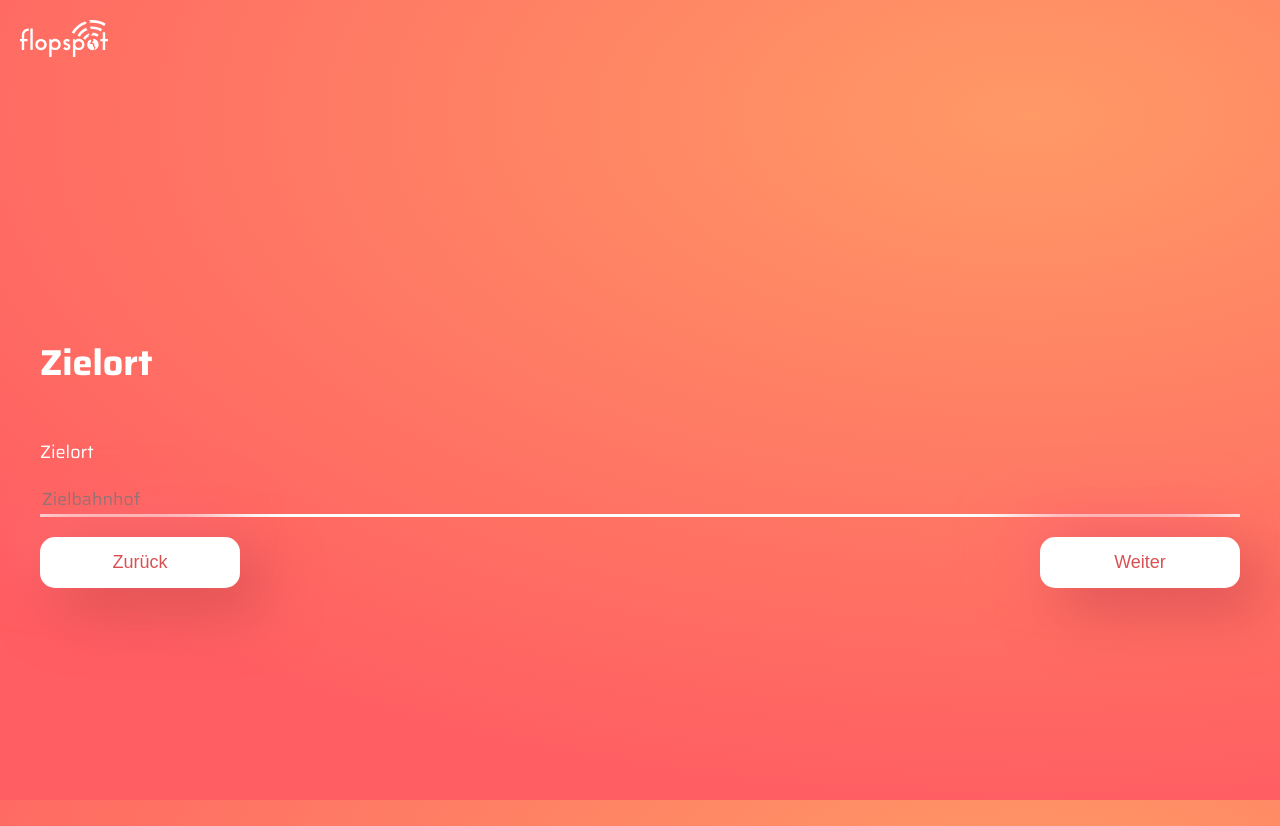
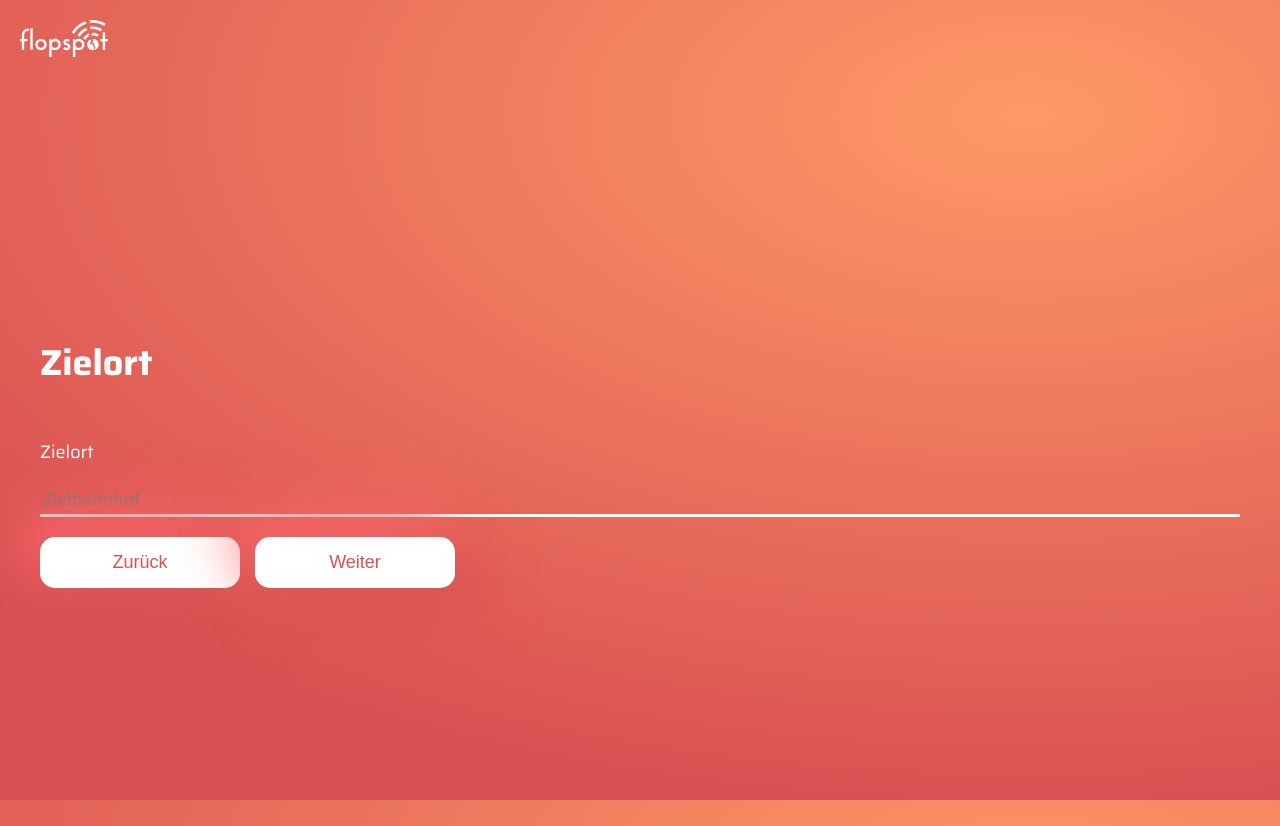
Before and after one commit to sven-ahrens/flopspot-frontend, a Vue app: page /to in a window 1280 px wide. Built offline with nearby package versions, Linux system fonts and the light colour scheme.

Commit message:
Update styles

```diff
--- a/src/assets/styles/modules/pagination.scss
+++ b/src/assets/styles/modules/pagination.scss
@@ -4,7 +4,14 @@
   justify-content: space-between;
   flex-wrap: nowrap;
   margin-top: 20px;
+
   .button {
     width: calc(50% - 50px);
   }
+  @media screen and (min-width: 1200px) {
+    justify-content: normal;
+    button:first-child {
+      margin-right: 15px;
+    }
+  }
 }
--- a/src/assets/styles/utility/_typo.scss
+++ b/src/assets/styles/utility/_typo.scss
@@ -48,11 +48,11 @@ h1 {
 
 body {
   box-sizing: border-box;
-  color: white;
+  color: $flopspot__light;
   font-family: Saira, serif;
   font-size: 18px;
   padding: 20px;
-  background: radial-gradient(104.53% 87.07% at 80.27% 14.41%, #FF9966 0%, #FF5E62 100%);
+  background: radial-gradient(104.53% 87.07% at 80.27% 14.41%, $flopspot__orange 0%, $flopspot_primary__color 100%);
   height: 100vh;
 }
 
@@ -75,11 +75,11 @@ body {
 .button {
   width: 100%;
   max-width: 200px;
-  background: #FFFFFF;
+  background: $flopspot__light;
   box-shadow: 20px 20px 60px #D95053, -20px -20px 60px #FF6C71;
   border: none;
   border-radius: 15px;
-  color: #D95053;
+  color: $flopspot_primary__color;
   text-align: center;
   padding: 15px;
 
@@ -97,7 +97,7 @@ body {
   border: 0;
   border-bottom: 3px solid white;
   background: none;
-  color: black;
+  color: $flopspot__color;
   font-family: Saira, serif;
   font-size: 1.1rem;
 }
@@ -113,9 +113,10 @@ body {
   background: rgba(255, 255, 255, 0.85);
   border: none;
   border-radius: 15px;
-  color: #D95053;
+  color: $flopspot_primary__color;
   text-align: center;
   padding: 10px;
+
   &:not(:last-child) {
     margin-right: 10px;
   }
--- a/src/assets/styles/variables.scss
+++ b/src/assets/styles/variables.scss
@@ -1,3 +1,5 @@
-$flopspot__primary: rgba(0, 147, 188, 1);
-$flopspot__primary_dark: rgba(0, 75, 114, 1);
-$flopspot__primary_green: rgba(0, 53, 76, 1);
+$flopspot__primary: #FF5E62;
+$flopspot__orange: #FF9966;
+$flopspot__light: #ffffff;
+$flopspot__color: #000000;
+$flopspot_primary__color: #D95053;
```
